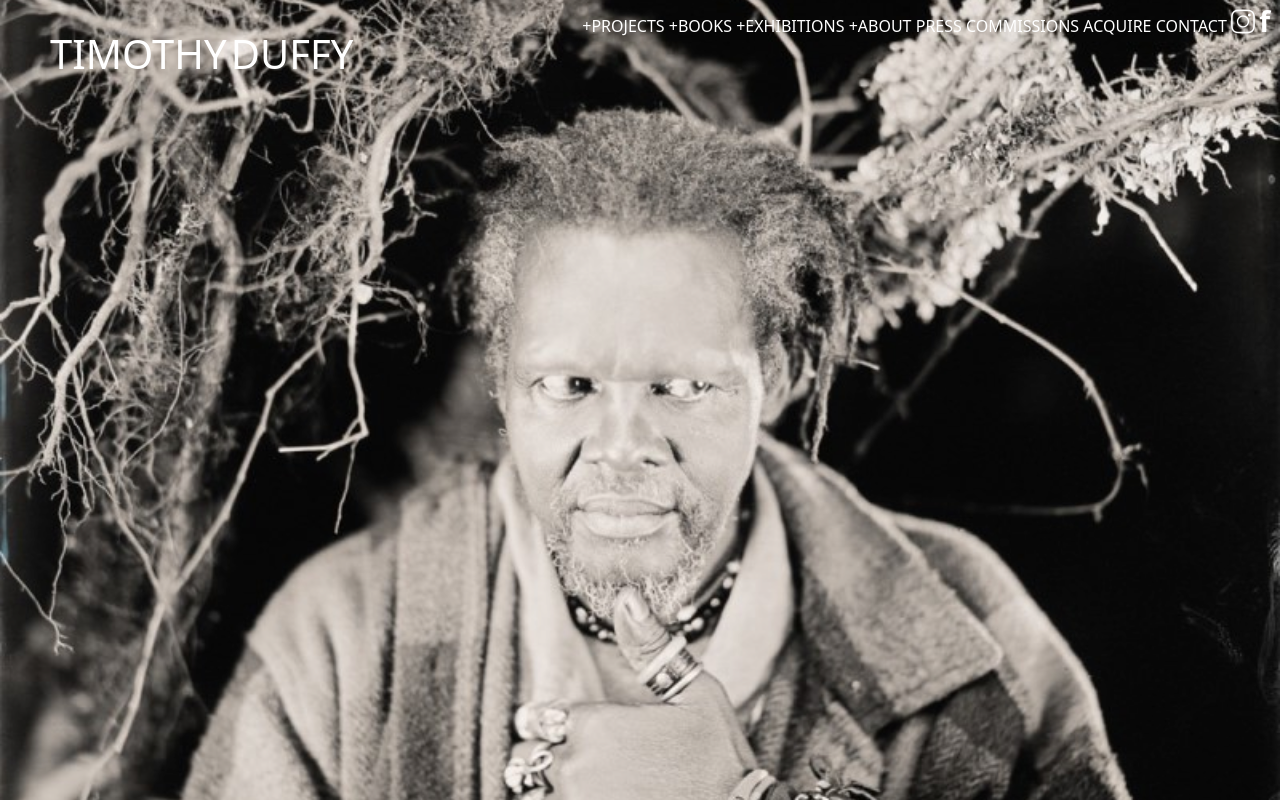
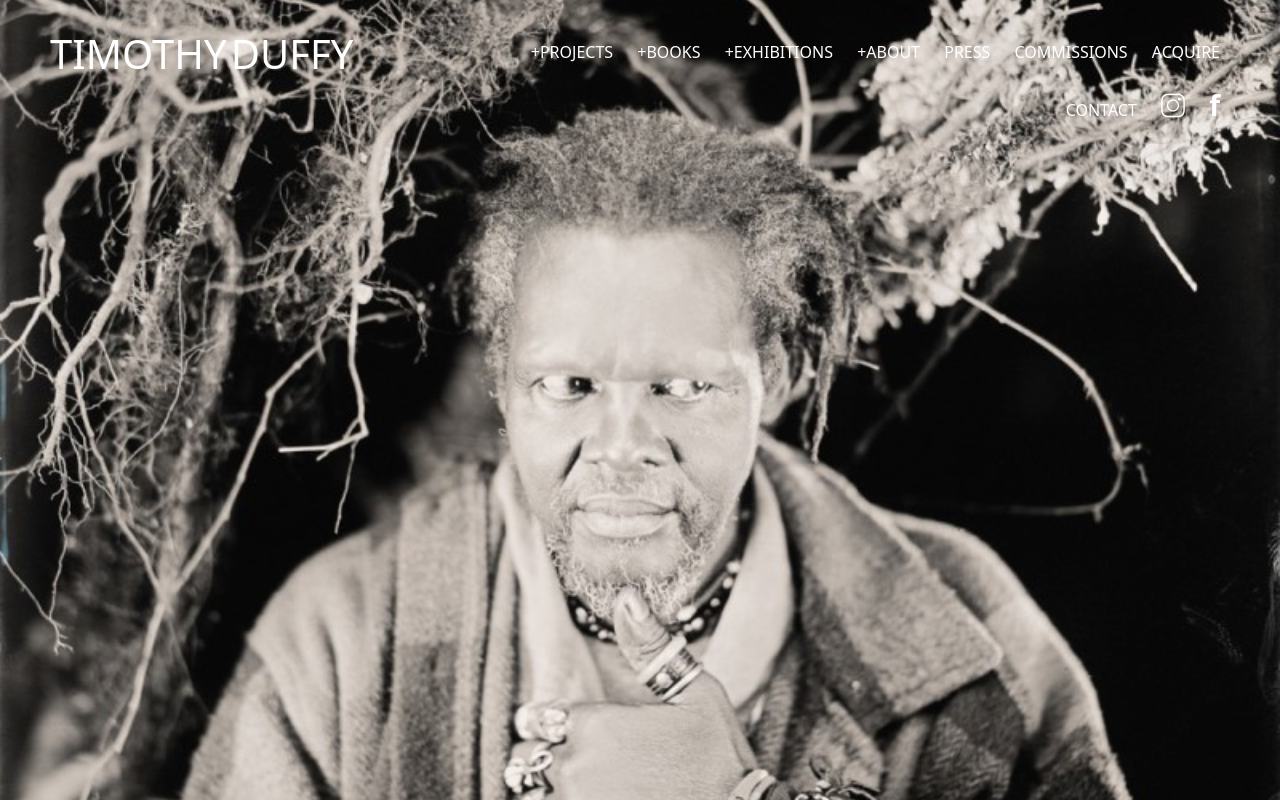
Before and after one commit to L-Duffy/css-final-project, a plain HTML site: page index.html in a window 1280 px wide. Drawn offline with nearby package versions, Linux system fonts and the light colour scheme.

Commit message:
final visual tweaks added

```diff
--- a/assets/main.css
+++ b/assets/main.css
@@ -59,16 +59,15 @@ body {
 
 nav {
     list-style-type: none;
-    margin: 0;
-    padding: 0;
-    /* float: right; */
     text-align: right;
     flex: 2;
-    margin-right: 10px;
+    margin-right: 50px;
+    margin-top: 30px;
 }
 
 li {
     display: inline-block;
+    padding: 10px;
 }
 
 li a {
--- a/index.html
+++ b/index.html
@@ -28,8 +28,8 @@
                 <LI><a href="#">COMMISSIONS</a></LI>
                 <LI><a href="#">ACQUIRE</a></LI>
                 <LI><a href="#">CONTACT</a></LI>
-                <li><a href="https://www.instagram.com" class="icon-social-instagram insta"></a></li>
-                <li><a href="https://www.facebook.com" class="facebook">f</a></li>
+                <li><a href="https://www.instagram.com" class="icon-social-instagram insta social"></a></li>
+                <li><a href="https://www.facebook.com" class="facebook social">f</a></li>
             </ul>
         </nav>
     </div>
```
